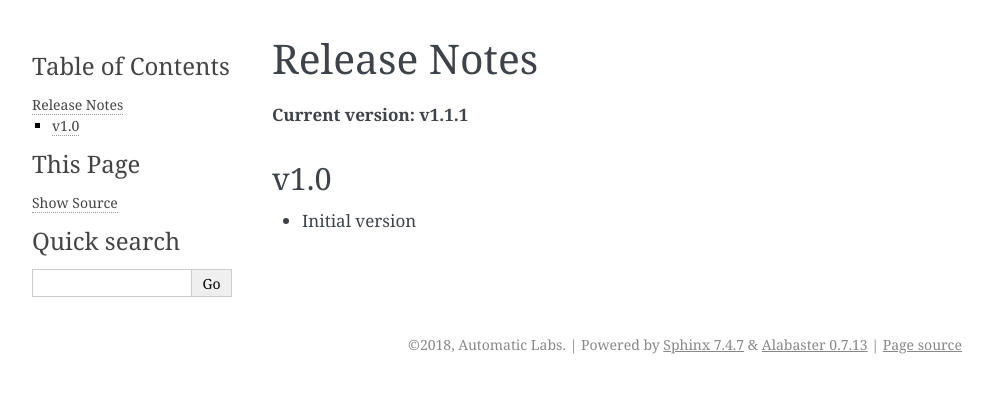
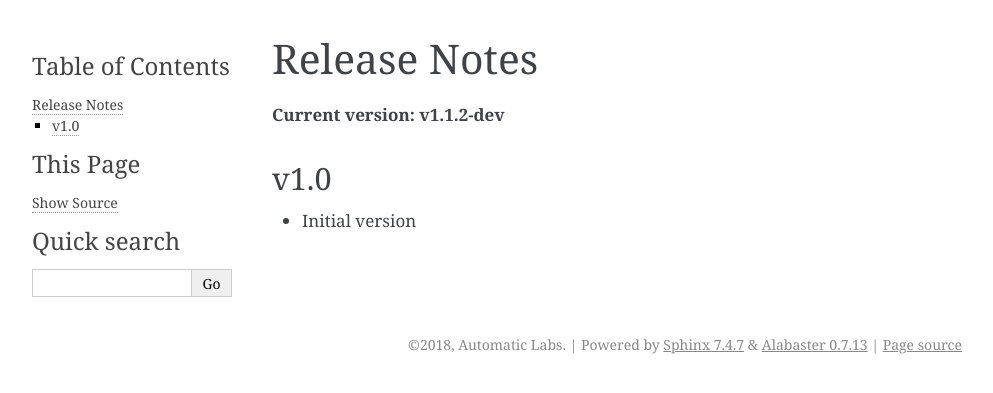
Before and after one commit to cloudchacho/taskhawk-python, a Sphinx documentation site: the page built from docs/releases.rst, in a window 1280 px wide. Shown: the top 393 px of the page, without its empty margins (148-1141 px from the left). Built offline with Sphinx 7.4.7, drawn with Linux system fonts in a browser that asks for light colours.

Commit message:
Bump version: 1.1.1 → 1.1.2-dev

```diff
--- a/docs/conf.py
+++ b/docs/conf.py
@@ -32,7 +32,7 @@ author = 'Automatic Labs'
 # The short X.Y version
 version = '1.0'
 # The full version, including alpha/beta/rc tags
-release = '1.1.1'
+release = '1.1.2-dev'
 
 
 # -- General configuration ---------------------------------------------------
--- a/docs/releases.rst
+++ b/docs/releases.rst
@@ -1,7 +1,7 @@
 Release Notes
 =============
 
-**Current version: v1.1.1**
+**Current version: v1.1.2-dev**
 
 v1.0
 ~~~~
--- a/taskhawk/__init__.py
+++ b/taskhawk/__init__.py
@@ -7,7 +7,7 @@ taskhawk
 
 
 # semantic versioning (http://semver.org/)
-VERSION = '1.1.1'
+VERSION = '1.1.2-dev'
 
 
 from .models import Message, Priority  # noqa
```
Also changed, not shown: .bumpversion.cfg.
